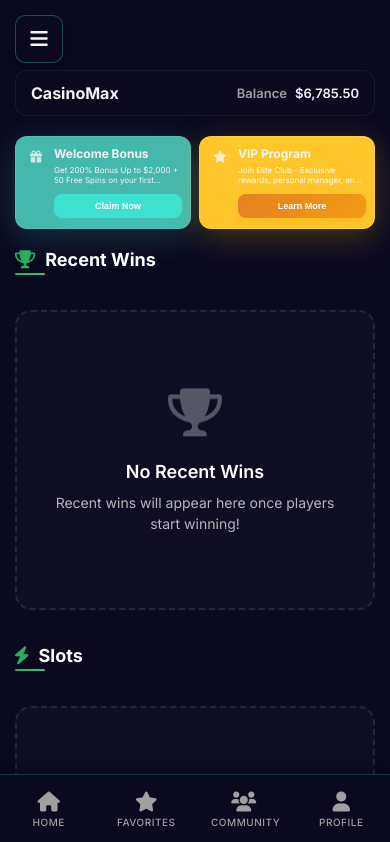
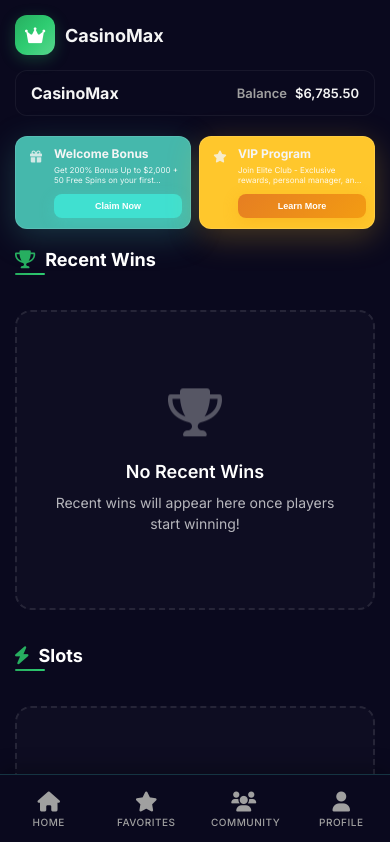
Before and after one commit to DavidRodra/Heist-Royale, a website built with Vite: page index.html in a window 390 px wide. Shown: the top 842 px of the page. Built offline with nearby package versions, Linux system fonts and the light colour scheme.

Commit message:
Replace mobile hamburger menu with CasinoMax logo

```diff
--- a/index.html
+++ b/index.html
@@ -9,10 +9,13 @@
     <link href="https://fonts.googleapis.com/css2?family=Inter:wght@300;400;500;600;700;800&display=swap" rel="stylesheet">
 </head>
 <body>
-    <!-- Mobile Menu Toggle Button -->
-    <button class="mobile-menu-toggle" id="mobileMenuToggle" aria-label="Toggle menu">
-        <i class="fas fa-bars"></i>
-    </button>
+    <!-- Mobile Logo (replaces menu toggle) -->
+    <div class="mobile-logo" id="mobileLogo">
+        <div class="mobile-logo-icon">
+            <i class="fas fa-crown"></i>
+        </div>
+        <div class="mobile-logo-text">CasinoMax</div>
+    </div>
 
     <!-- Sidebar Overlay for Mobile -->
     <div class="sidebar-overlay" id="sidebarOverlay"></div>
@@ -1890,36 +1893,20 @@
 
     <!-- Mobile Menu JavaScript -->
     <script>
-        // Mobile menu toggle functionality
-        const mobileMenuToggle = document.getElementById('mobileMenuToggle');
+        // Mobile sidebar functionality (if needed - can be accessed via other means)
         const sidebar = document.getElementById('sidebar');
         const sidebarOverlay = document.getElementById('sidebarOverlay');
 
         function openMobileMenu() {
             sidebar.classList.add('mobile-open');
             sidebarOverlay.classList.add('active');
-            mobileMenuToggle.classList.add('active');
-            mobileMenuToggle.innerHTML = '<i class="fas fa-times"></i>';
             document.body.style.overflow = 'hidden';
         }
 
         function closeMobileMenu() {
             sidebar.classList.remove('mobile-open');
             sidebarOverlay.classList.remove('active');
-            mobileMenuToggle.classList.remove('active');
-            mobileMenuToggle.innerHTML = '<i class="fas fa-bars"></i>';
             document.body.style.overflow = '';
-        }
-
-        if (mobileMenuToggle) {
-            mobileMenuToggle.addEventListener('click', function(e) {
-                e.stopPropagation();
-                if (sidebar.classList.contains('mobile-open')) {
-                    closeMobileMenu();
-                } else {
-                    openMobileMenu();
-                }
-            });
         }
 
         // Make functions globally available
--- a/styles.css
+++ b/styles.css
@@ -1299,36 +1299,59 @@ body::before {
     }
 }
 
-/* Mobile Menu Button */
-.mobile-menu-toggle {
+/* Mobile Logo */
+.mobile-logo {
     display: none;
     position: fixed;
     top: 15px;
     left: 15px;
     z-index: 2000;
-    background: var(--color-bg);
-    border: 1px solid rgba(64, 224, 208, 0.3);
-    border-radius: 10px;
-    padding: 12px;
+    background: transparent;
+    padding: 0;
     color: var(--text-light);
-    cursor: pointer;
-    font-size: 20px;
-    width: 48px;
-    height: 48px;
+    display: flex;
+    align-items: center;
+    gap: 10px;
+    transition: all 0.3s ease;
+}
+
+.mobile-logo-icon {
+    width: 40px;
+    height: 40px;
+    background: linear-gradient(135deg, #27ae60 0%, #2ecc71 50%, #58d68d 100%);
+    border-radius: 12px;
     display: flex;
     align-items: center;
     justify-content: center;
-    box-shadow: 0 4px 12px rgba(0, 0, 0, 0.3);
-    transition: all 0.3s ease;
-}
-
-.mobile-menu-toggle:hover {
-    background: rgba(64, 224, 208, 0.1);
-    border-color: var(--accent-2);
-}
-
-.mobile-menu-toggle.active {
-    background: rgba(64, 224, 208, 0.2);
+    box-shadow: 0 4px 15px rgba(39, 174, 96, 0.3);
+    position: relative;
+    overflow: hidden;
+}
+
+.mobile-logo-icon::before {
+    content: '';
+    position: absolute;
+    top: -50%;
+    left: -50%;
+    width: 200%;
+    height: 200%;
+    background: linear-gradient(45deg, transparent, rgba(255, 255, 255, 0.1), transparent);
+    transform: rotate(45deg);
+    animation: shimmer 3s infinite;
+}
+
+.mobile-logo-icon i {
+    color: #ffffff;
+    font-size: 18px;
+    z-index: 1;
+    position: relative;
+}
+
+.mobile-logo-text {
+    font-size: 18px;
+    font-weight: bold;
+    color: var(--text-light);
+    white-space: nowrap;
 }
 
 /* Mobile Bottom Navigation */
@@ -1416,8 +1439,8 @@ body::before {
 
 /* Mobile Responsive Styles */
 @media (max-width: 768px) {
-    /* Show mobile menu button */
-    .mobile-menu-toggle {
+    /* Show mobile logo */
+    .mobile-logo {
         display: flex !important;
         z-index: 2000 !important;
     }
```
